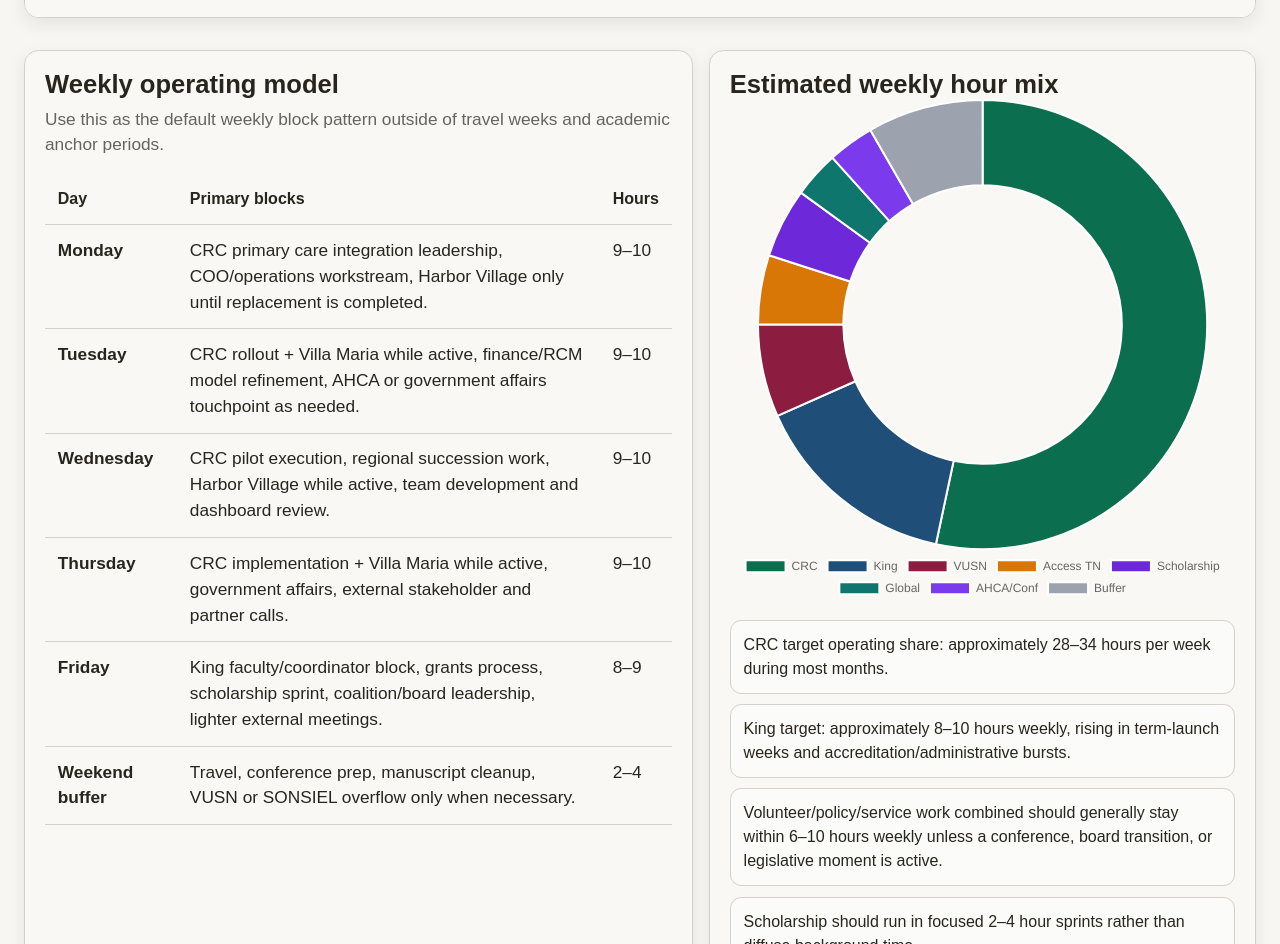
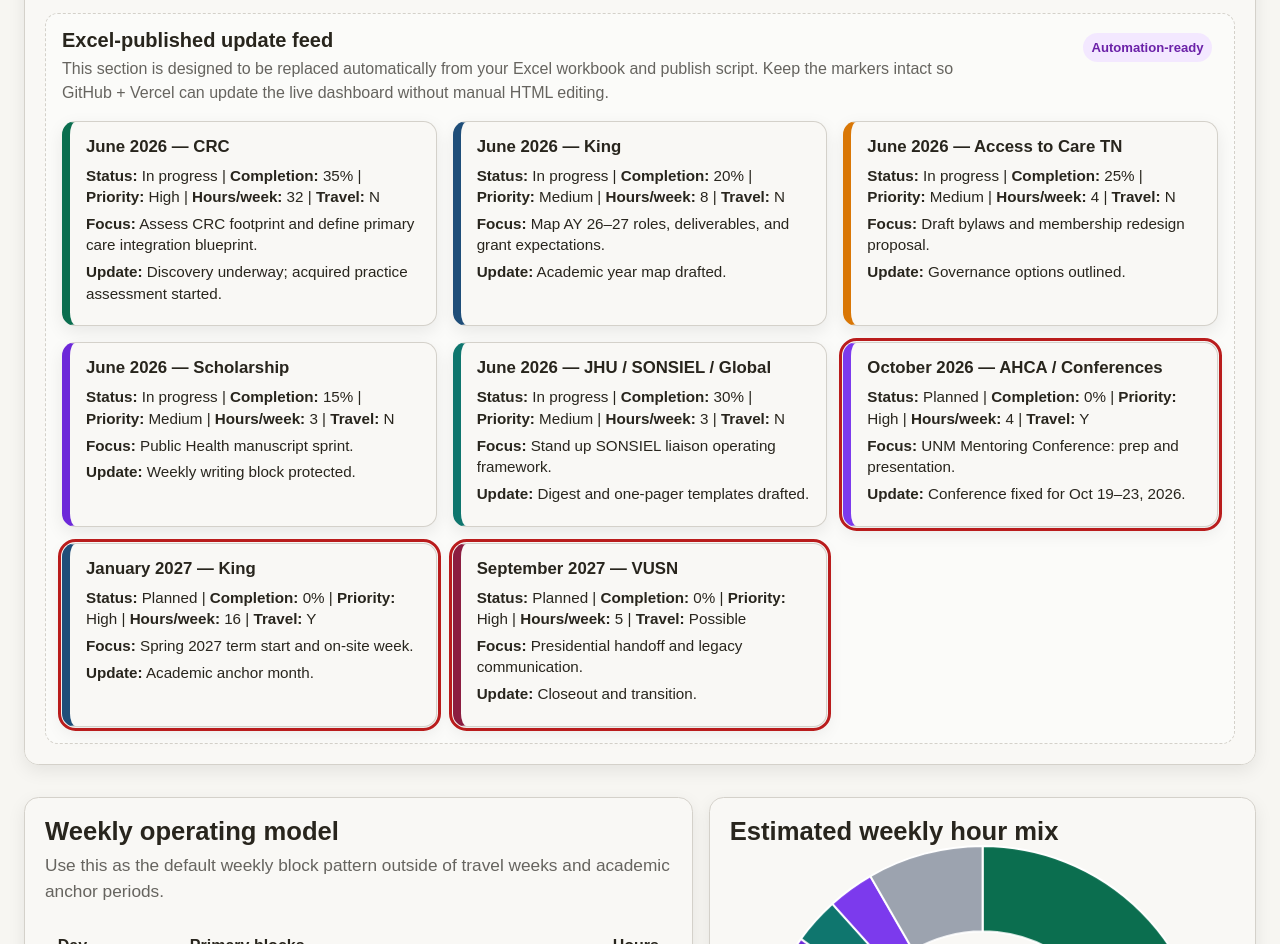
Before and after one commit to markdmillerdnp-sys/mark-operational-dashboard, a plain HTML site: page index.html in a window 1280 px wide. Shown: the part 2193-3137 px from the top of the page. Drawn offline with nearby package versions, Linux system fonts and the light colour scheme; a web font is replaced by a local one.

Commit message:
Update index.html

```diff
--- a/index.html
+++ b/index.html
@@ -32,6 +32,21 @@
     .head{font-weight:700;text-align:center;background:var(--color-surface);position:sticky;top:0;z-index:2}.rowhead{font-weight:700;background:var(--color-surface);position:sticky;left:0;z-index:1}
     .sub{display:block;font-size:.88rem;color:var(--color-text-muted);font-weight:400;margin-top:.25rem}
     .monthbox{display:flex;flex-direction:column;gap:.5rem}.block{padding:.6rem .65rem;border-radius:.7rem;color:#fff;font-weight:700;font-size:.95rem;line-height:1.25}.travel{outline:3px solid var(--color-travel)} .hours{display:inline-block;margin-top:.35rem;font-size:.82rem;background:rgba(255,255,255,.18);padding:.18rem .45rem;border-radius:999px}
+    .auto-calendar-shell{margin-top:1rem;padding:1rem;border:1px dashed var(--color-border);border-radius:.8rem;background:var(--color-surface-2)}
+    .auto-calendar-head{display:flex;justify-content:space-between;align-items:flex-start;gap:1rem;flex-wrap:wrap;margin-bottom:1rem}
+    .auto-calendar-grid{display:grid;grid-template-columns:repeat(auto-fit,minmax(280px,1fr));gap:1rem}
+    .month-card{padding:1rem;border-radius:.85rem;border:1px solid var(--color-border);background:var(--color-surface);box-shadow:var(--shadow)}
+    .month-card h4{font-size:1.05rem;margin-bottom:.55rem}
+    .month-card p{font-size:.95rem;margin:.35rem 0;line-height:1.4}
+    .month-card.crc{border-left:8px solid var(--color-crc)}
+    .month-card.king{border-left:8px solid var(--color-king)}
+    .month-card.vusn{border-left:8px solid var(--color-vusn)}
+    .month-card.access{border-left:8px solid var(--color-access)}
+    .month-card.scholarship{border-left:8px solid var(--color-scholar)}
+    .month-card.global{border-left:8px solid var(--color-global)}
+    .month-card.ahca{border-left:8px solid var(--color-ahca)}
+    .month-card.low{border-left:8px solid var(--color-low)}
+    .month-card.travel-flag{outline:3px solid var(--color-travel);outline-offset:1px}
     .weekly{display:grid;grid-template-columns:1.1fr .9fr;gap:var(--space-4)}
     .weekly .card,.dash-grid .card,.detail-grid .card{padding:var(--space-5)}
     .dash-grid,.detail-grid{display:grid;grid-template-columns:repeat(auto-fit,minmax(330px,1fr));gap:var(--space-4)}
@@ -74,6 +89,67 @@
     <h2>Month-by-month operational calendar</h2>
     <p class="muted" style="margin-top:.5rem;max-width:1100px;">Each month lists the highest-priority operational blocks. Red-outlined items include travel or physical presence requirements. Hours are estimated monthly effort by entity to make tradeoffs visible.</p>
     <div class="grid" id="calendar"></div>
+    <div class="auto-calendar-shell">
+      <div class="auto-calendar-head">
+        <div>
+          <h3>Excel-published update feed</h3>
+          <p class="muted small" style="margin-top:.35rem;max-width:900px;">This section is designed to be replaced automatically from your Excel workbook and publish script. Keep the markers intact so GitHub + Vercel can update the live dashboard without manual HTML editing.</p>
+        </div>
+        <span class="flag build">Automation-ready</span>
+      </div>
+      <div class="auto-calendar-grid" id="excel-calendar-feed">
+        <!-- BEGIN CALENDAR -->
+        <div class="month-card crc">
+          <h4>June 2026 — CRC</h4>
+          <p><strong>Status:</strong> In progress | <strong>Completion:</strong> 35% | <strong>Priority:</strong> High | <strong>Hours/week:</strong> 32 | <strong>Travel:</strong> N</p>
+          <p><strong>Focus:</strong> Assess CRC footprint and define primary care integration blueprint.</p>
+          <p><strong>Update:</strong> Discovery underway; acquired practice assessment started.</p>
+        </div>
+        <div class="month-card king">
+          <h4>June 2026 — King</h4>
+          <p><strong>Status:</strong> In progress | <strong>Completion:</strong> 20% | <strong>Priority:</strong> Medium | <strong>Hours/week:</strong> 8 | <strong>Travel:</strong> N</p>
+          <p><strong>Focus:</strong> Map AY 26–27 roles, deliverables, and grant expectations.</p>
+          <p><strong>Update:</strong> Academic year map drafted.</p>
+        </div>
+        <div class="month-card access">
+          <h4>June 2026 — Access to Care TN</h4>
+          <p><strong>Status:</strong> In progress | <strong>Completion:</strong> 25% | <strong>Priority:</strong> Medium | <strong>Hours/week:</strong> 4 | <strong>Travel:</strong> N</p>
+          <p><strong>Focus:</strong> Draft bylaws and membership redesign proposal.</p>
+          <p><strong>Update:</strong> Governance options outlined.</p>
+        </div>
+        <div class="month-card scholarship">
+          <h4>June 2026 — Scholarship</h4>
+          <p><strong>Status:</strong> In progress | <strong>Completion:</strong> 15% | <strong>Priority:</strong> Medium | <strong>Hours/week:</strong> 3 | <strong>Travel:</strong> N</p>
+          <p><strong>Focus:</strong> Public Health manuscript sprint.</p>
+          <p><strong>Update:</strong> Weekly writing block protected.</p>
+        </div>
+        <div class="month-card global">
+          <h4>June 2026 — JHU / SONSIEL / Global</h4>
+          <p><strong>Status:</strong> In progress | <strong>Completion:</strong> 30% | <strong>Priority:</strong> Medium | <strong>Hours/week:</strong> 3 | <strong>Travel:</strong> N</p>
+          <p><strong>Focus:</strong> Stand up SONSIEL liaison operating framework.</p>
+          <p><strong>Update:</strong> Digest and one-pager templates drafted.</p>
+        </div>
+        <div class="month-card ahca travel-flag">
+          <h4>October 2026 — AHCA / Conferences</h4>
+          <p><strong>Status:</strong> Planned | <strong>Completion:</strong> 0% | <strong>Priority:</strong> High | <strong>Hours/week:</strong> 4 | <strong>Travel:</strong> Y</p>
+          <p><strong>Focus:</strong> UNM Mentoring Conference: prep and presentation.</p>
+          <p><strong>Update:</strong> Conference fixed for Oct 19–23, 2026.</p>
+        </div>
+        <div class="month-card king travel-flag">
+          <h4>January 2027 — King</h4>
+          <p><strong>Status:</strong> Planned | <strong>Completion:</strong> 0% | <strong>Priority:</strong> High | <strong>Hours/week:</strong> 16 | <strong>Travel:</strong> Y</p>
+          <p><strong>Focus:</strong> Spring 2027 term start and on-site week.</p>
+          <p><strong>Update:</strong> Academic anchor month.</p>
+        </div>
+        <div class="month-card vusn travel-flag">
+          <h4>September 2027 — VUSN</h4>
+          <p><strong>Status:</strong> Planned | <strong>Completion:</strong> 0% | <strong>Priority:</strong> High | <strong>Hours/week:</strong> 5 | <strong>Travel:</strong> Possible</p>
+          <p><strong>Focus:</strong> Presidential handoff and legacy communication.</p>
+          <p><strong>Update:</strong> Closeout and transition.</p>
+        </div>
+        <!-- END CALENDAR -->
+      </div>
+    </div>
   </section>
 
   <section class="section weekly">
@@ -296,7 +372,8 @@
   {name:'Scholarship', color:'#6d28d9', subtitle:'Compressed writing and research sprints', kpis:['Public Health manuscript submitted','Ethiopia/Iraq project completed in 4–6 months','At least one APRN barriers policy or scholarly output produced','AANP and related content fed by actual project data'], flags:['Must be sprint-based, not diffuse','Best protected in Friday AM or weekend micro-blocks']},
   {name:'JHU / SONSIEL / Global', color:'#0f766e', subtitle:'UN aging, IPS-aligned work, pathway building', kpis:['Monthly digest issued','One-page event reports filed within 5 business days','Quarterly board metrics dashboard updated','At least one IPS-aligned output produced within 6–8 months','Nurse engagement pathway advancement documented'], flags:['Good platform for national/international positioning if outputs stay disciplined']},
   {name:'AHCA / Conferences', color:'#7c3aed', subtitle:'Education subcommittee, care coordination, UNM, AANP', kpis:['Education subcommittee cadence established','Quarterly educational agenda delivered','UNM conference commitment executed smoothly','AANP 2027 content advanced on schedule','Care coordination role maintained without excess drag'], flags:['UNM week is travel-flagged in Oct 2026']},
-  {name:'A4AL / low-weight', color:'#6b7280', subtitle:'Minimal but intentional contribution', kpis:['1–2 advisory contributions annually','Board visibility maintained','No major schedule creep'], flags:['This role should stay strictly limited']}];
+  {name:'A4AL / low-weight', color:'#6b7280', subtitle:'Minimal but intentional contribution', kpis:['1–2 advisory contributions annually','Board visibility maintained','No major schedule creep'], flags:['This role should stay strictly limited']}
+];
 const dashboards=document.getElementById('dashboards');
 entities.forEach(e=>{
   const card=document.createElement('div'); card.className='card';
```
